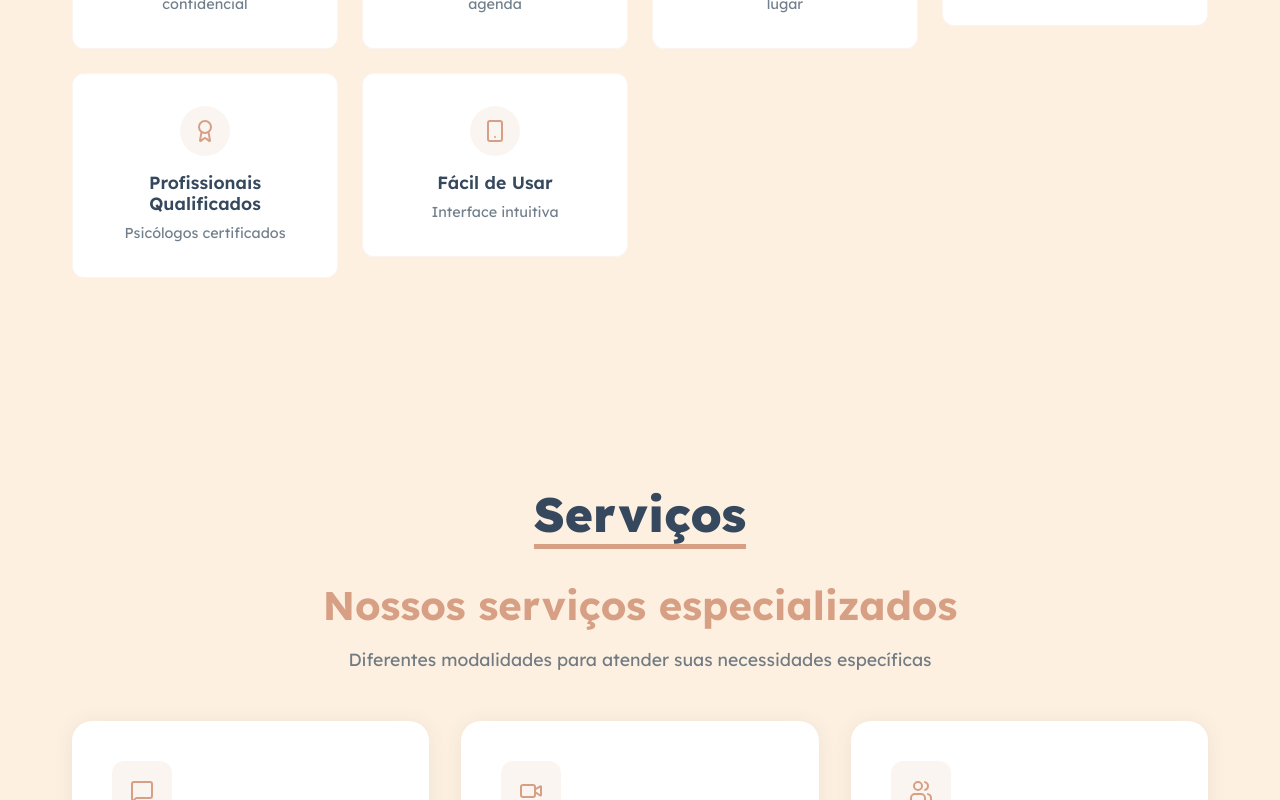
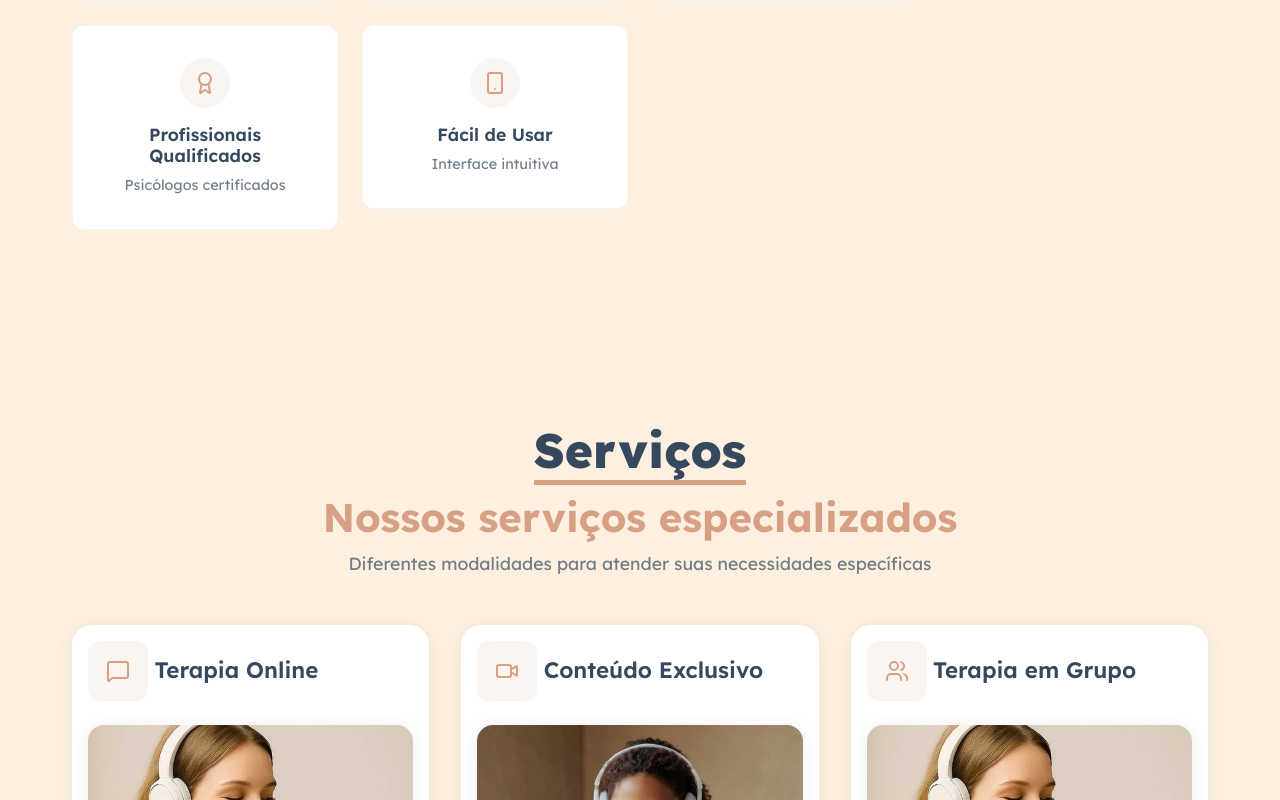
Before and after one commit to Freelings-Co/mentflow, a React (Vite) app: page / in a window 1280 px wide. Shown: the part 2000-2800 px from the top of the page. Built offline with nearby package versions, Linux system fonts and the light colour scheme; a web font is replaced by a local one.

Commit message:
Novo estilo sessão "Serviços"

```diff
--- a/src/pages/Landing.css
+++ b/src/pages/Landing.css
@@ -62,11 +62,10 @@ body {
 }
 
 .logo {
-    font-size: clamp(1.5rem, 3vw, 1.8rem);
-    font-weight: 800;
-    color: var(--cor-destaque);
-    text-decoration: none;
-    transition: var(--transition-fast);
+    width: 15em;
+    object-fit: cover;
+    height: 3em;
+
 }
 
 .logo:hover {
@@ -112,7 +111,7 @@ body {
 }
 
 .nav-link {
-    color: var(--cor-texto);
+    color: var(--cor-secundaria);
     text-decoration: none;
     font-weight: 500;
     font-size: clamp(0.9rem, 2vw, 1rem);
@@ -148,7 +147,7 @@ body {
 }
 
 .cta-button {
-    background: var(--gradient-primary);
+    background: var(--cor-primaria);
     color: var(--cor-branco);
     padding: 0.8rem 1.8rem;
     border-radius: var(--border-radius);
@@ -473,10 +472,8 @@ body {
 .section-badge {
     display: inline-block;
     background: transparent;
-    padding: 1rem 3rem;
-
     border-radius: 50px;
-    margin-bottom: 1rem;
+    margin-bottom: 0.5rem;
 
     h1 {
         font-size: 3rem;
@@ -490,14 +487,14 @@ body {
     font-size: 2.5rem;
     font-weight: 700;
     color: var(--cor-primaria);
-    margin-bottom: 1rem;
+    margin-bottom: 0.5rem;
     line-height: 1.2;
 }
 
 .section-subtitle {
     font-size: 1.1rem;
     color: var(--cor-texto-claro);
-    max-width: 600px;
+    max-width: 800px;
     margin: 0 auto;
     line-height: 1.6;
 }
@@ -669,12 +666,19 @@ body {
 
 .service-card {
     background: var(--cor-branco);
-    padding: 2.5rem;
+    padding: 1em 1em;
     border-radius: var(--border-radius-large);
     box-shadow: var(--sombra-suave);
     transition: var(--transition);
     position: relative;
     overflow: hidden;
+}
+
+.service-image{
+    width: 100%;
+    height: 12em;
+    object-position: top;
+    object-fit: cover;
 }
 
 .service-card::before {
@@ -699,9 +703,17 @@ body {
     box-shadow: var(--sombra-forte);
 }
 
+.service-card-title {
+    display: flex;
+    align-items: center;
+    gap: 0.4em;
+
+}
+
 .service-card>* {
     position: relative;
     z-index: 2;
+
 }
 
 .service-icon {
@@ -713,7 +725,7 @@ body {
     display: flex;
     align-items: center;
     justify-content: center;
-    margin-bottom: 1.5rem;
+
     transition: var(--transition);
 }
 
@@ -727,13 +739,15 @@ body {
     font-size: 1.4rem;
     font-weight: 600;
     color: var(--cor-destaque);
-    margin-bottom: 1rem;
+
 }
 
 .service-description {
     color: var(--cor-texto-claro);
-    margin-bottom: 1.5rem;
-    line-height: 1.6;
+    margin-bottom: 1em;
+    line-height: 1.3;
+    margin-left: 0.5em;
+
 }
 
 .service-features {
--- a/src/pages/Landing.jsx
+++ b/src/pages/Landing.jsx
@@ -19,8 +19,12 @@ import {
 
 import Reveal from '../components/Reveal'
 import '../pages/Landing.css'
+import Logo from '../assets/full-logo.webp'
 import Design1 from '../assets/design1.webp'
 import Banner from '../assets/banner1.webp'
+import Service1 from '../assets/service1.webp'
+import Service2 from '../assets/service2.webp'
+
 
 const MentFlowLanding = () => {
   const [headerVisible, setHeaderVisible] = useState(false)
@@ -103,16 +107,19 @@ const MentFlowLanding = () => {
       icon: MessageSquare,
       title: 'Terapia Online',
       description: 'Sessões de terapia por vídeo, áudio ou chat.',
+      image: Service1
     },
     {
       icon: Video,
       title: 'Conteúdo Exclusivo',
       description: 'Acesso a workshops e materiais de autoconhecimento.',
+      image: Service2
     },
     {
       icon: Users,
       title: 'Terapia em Grupo',
       description: 'Participe de sessões em grupo e compartilhe experiências.',
+      image: Service1
     },
   ]
 
@@ -168,9 +175,10 @@ const MentFlowLanding = () => {
       <header className={`header ${headerVisible ? 'visible' : ''}`}>
         <div className='container'>
           <div className='header-content'>
-            <a href='#' className='logo'>
+            <img src={Logo} className='logo' alt="" />
+            {/* <a href='#' className='logo'>
               MentFlow
-            </a>
+            </a> */}
             <nav className='desktop-nav'>
               <ul className='nav-menu'>
                 <li>
@@ -341,10 +349,13 @@ const MentFlowLanding = () => {
               {services.map((service, index) => (
                 <Reveal key={index}>
                   <div className='service-card'>
-                    <div className='service-icon'>
-                      <service.icon size={24} />
+                    <div className='service-card-title'>
+                      <div className='service-icon'>
+                        <service.icon size={24} />
+                      </div>
+                      <h3 className='service-title'>{service.title}</h3>
                     </div>
-                    <h3 className='service-title'>{service.title}</h3>
+                    <img src={service.image} className='service-image' alt="" />
                     <p className='service-description'>{service.description}</p>
                   </div>
                 </Reveal>
```
Also changed, not shown: src/assets/service1.webp (added), src/assets/service2.webp (added).
